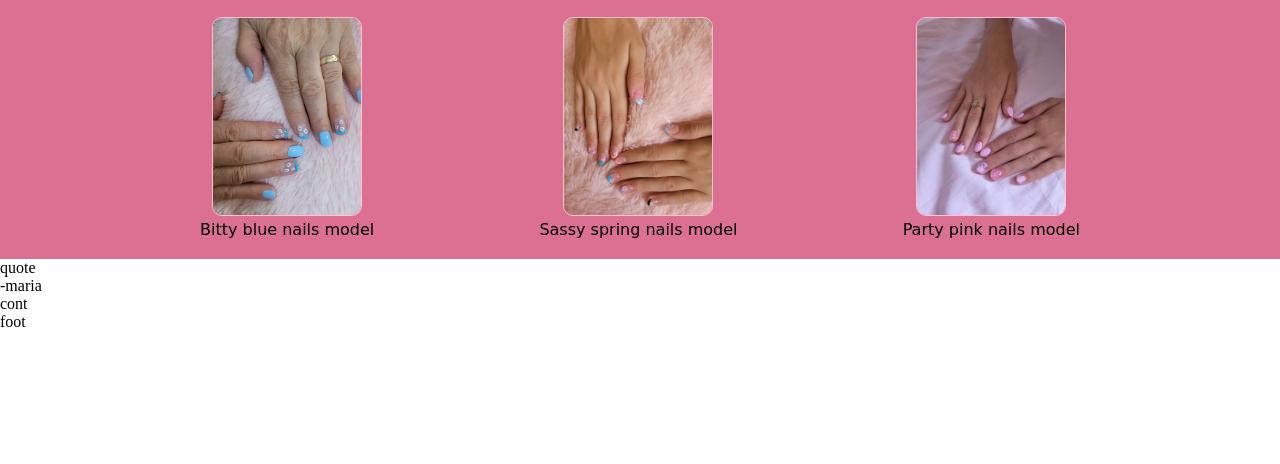
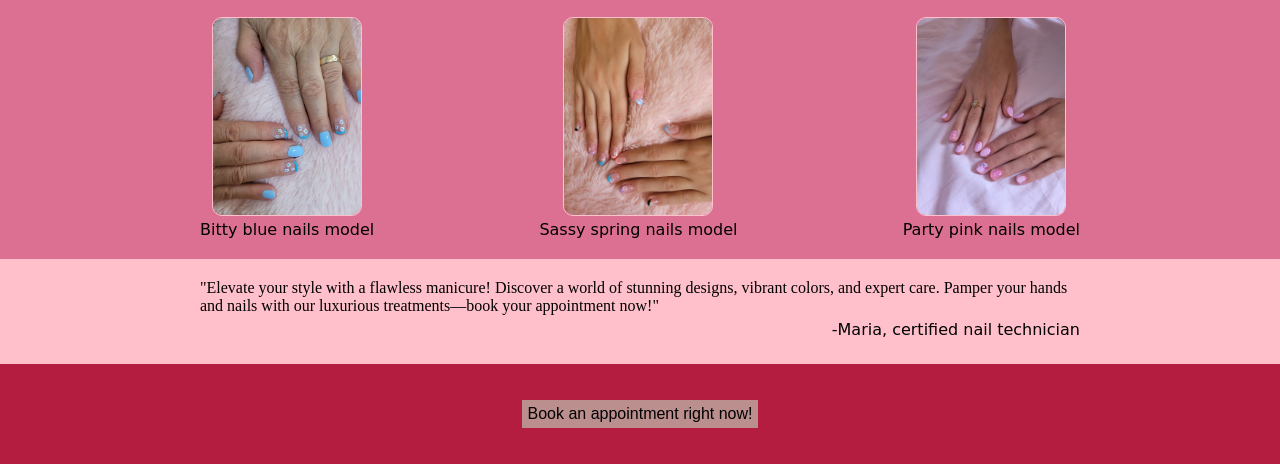
Before and after one commit to 13alinnn/Manicure-website, a plain HTML site: page index.html in a window 1280 px wide. Shown: the part 466-930 px from the top of the page. Before the commit the page ends 800 px from the top, so only its background shows below. Drawn offline with Linux system fonts and the light colour scheme.

Commit message:
added the last layers and I consider rewriting all

```diff
--- a/index.html
+++ b/index.html
@@ -33,20 +33,15 @@
             </div> </div>
         <div class="three">
             <div class="quote">
-                quote
+                "Elevate your style with a flawless manicure! Discover a world of stunning designs, vibrant colors, and expert care. Pamper your hands and nails with our luxurious treatments—book your appointment now!"
             </div>
             <div class="author">
-                -maria
+                -Maria, certified nail technician
             </div>
         </div>
         <div class="four">
-            <div class="contact">
-                cont
-            </div>
-            <div class="footer">
-                foot
-            </div>
-        </div>
-    </div>
+            <div>Book an appointment right now!</div>
+        </div> </div>
+
 </body>
 </html>
--- a/styles.css
+++ b/styles.css
@@ -77,3 +77,32 @@ body {
     text-align: center;
     font-family: cursive;
 }
+.three {
+    display: flex;
+    flex-direction: column;
+    align-items: center;
+    justify-content: center;
+    padding: 20px 200px;
+    background-color: pink;
+}
+.quote {
+    font-family: 'Times New Roman', Times, serif;
+}
+.author {
+    padding: 5px 0;
+    font-family: cursive;
+    align-self: flex-end;
+}
+.four {
+    display: flex;
+    flex-direction: row;
+    justify-content: center;
+    align-items: center;
+    background-color: rgb(172, 4, 44,90%);
+    height: 100px;
+    font-family: sans-serif;
+}
+.four div {
+    background-color: rosybrown;
+    padding: 5px;
+}
```
